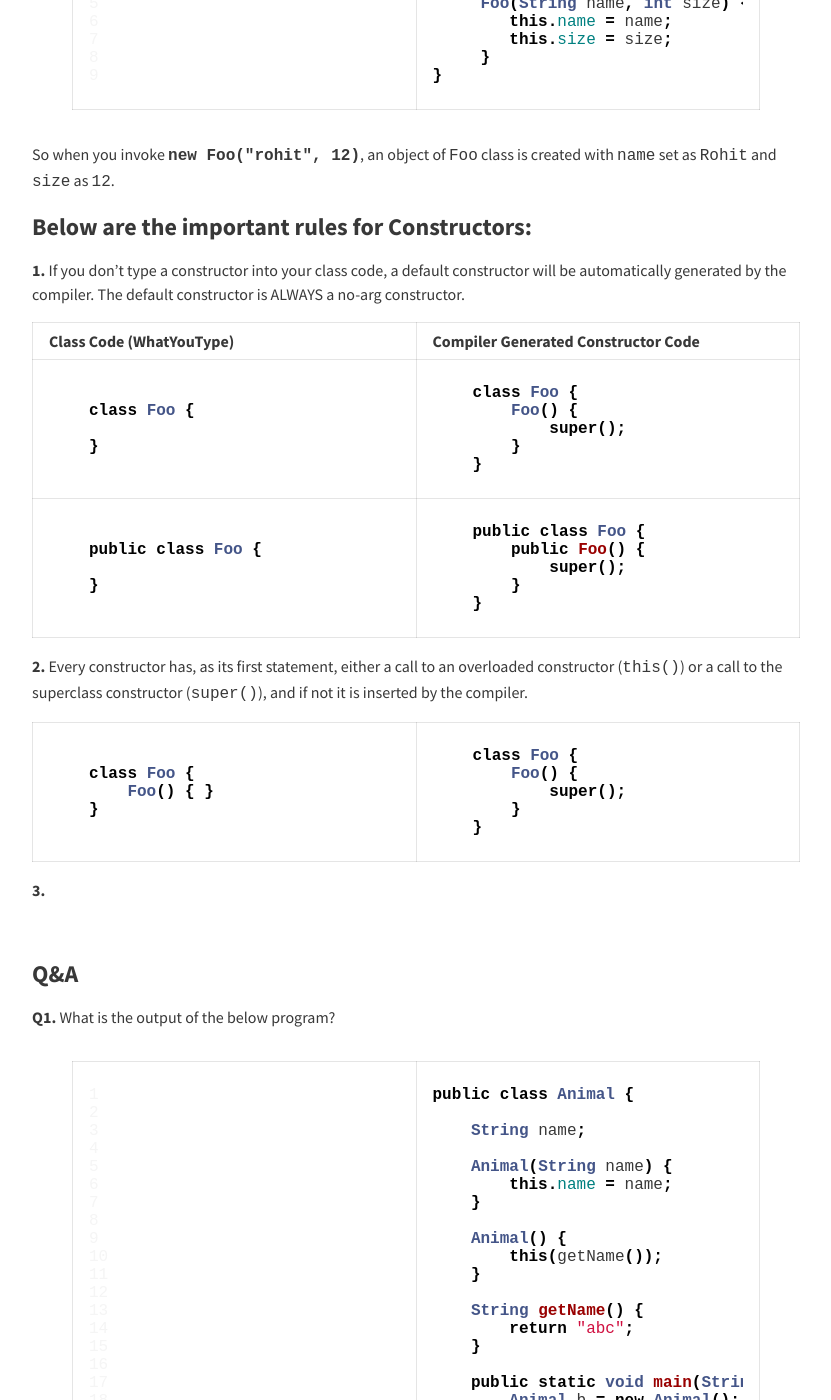
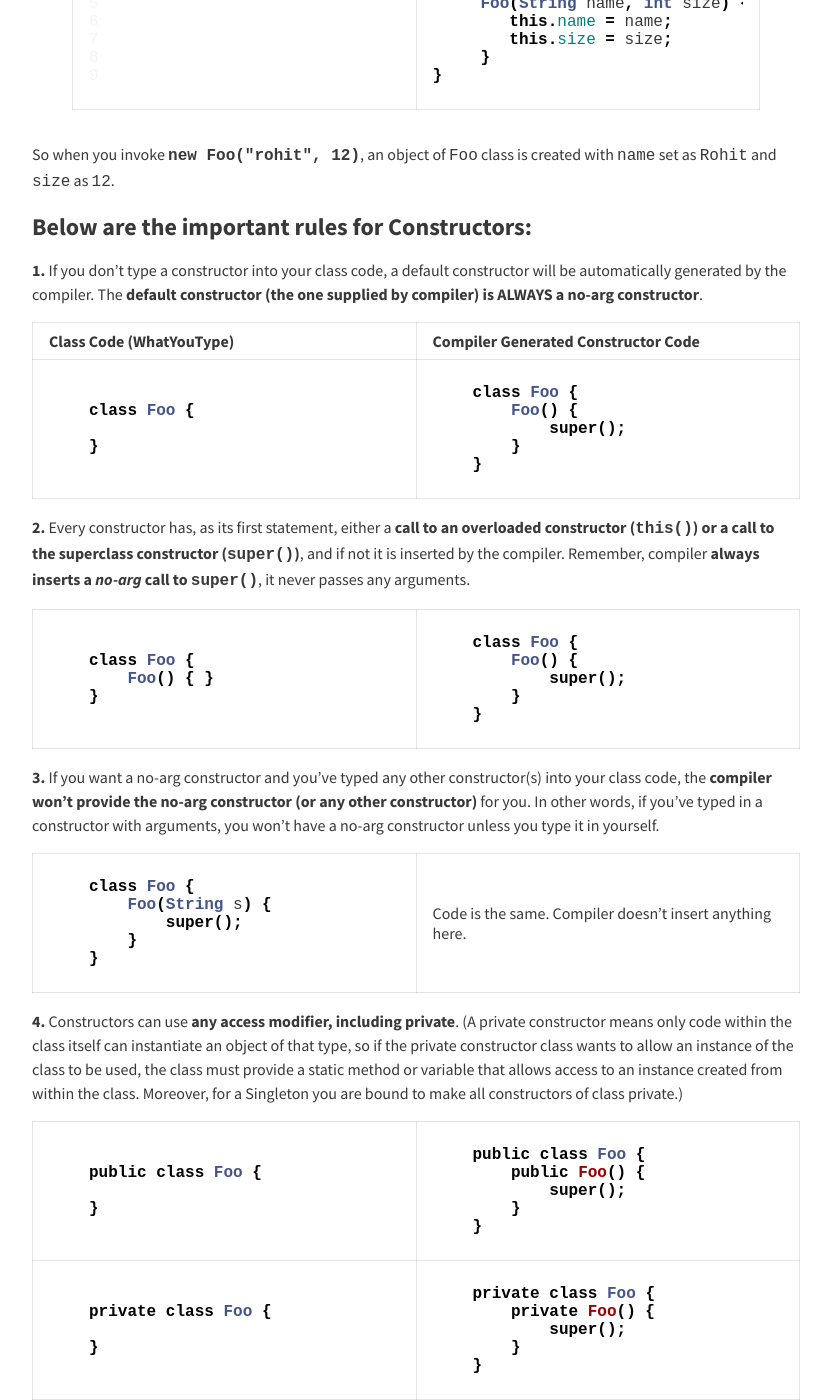
Before and after one commit to rampatra/JavaNotes, a Jekyll site: the page built from _posts/2015-06-30-constructors.md, in a window 1280 px wide and 1400 px high, scrolled down 861 px. Shown: the whole window, without its empty margins (224-1055 px from the left). Built offline with Jekyll 4.4.1, drawn with Linux system fonts in a browser that asks for light colours; nearby versions of some CDN libraries; comment, search, counter and statistics services are not loaded.

Commit message:
constructors: added content (70% done)

```diff
--- a/_posts/2015-06-30-constructors.md
+++ b/_posts/2015-06-30-constructors.md
@@ -37,7 +37,7 @@ as `12`.
 ### Below are the important rules for Constructors:
 
 __1.__ If you don't type a constructor into your class code, a default constructor will be automatically generated by
-the compiler. The default constructor is ALWAYS a no-arg constructor.
+the compiler. The __default constructor (the one supplied by compiler) is ALWAYS a no-arg constructor__.
 
 <table>
 
@@ -72,30 +72,11 @@ class Foo {
 </tr>
 
 
-<tr>
-<td>
-{% highlight java %}
-public class Foo {
-
-}
-{% endhighlight %}
-</td>
-<td>
-{% highlight java %}
-public class Foo {
-    public Foo() {
-        super();
-    }
-}
-{% endhighlight %}
-</td>
-</tr>
-
-
 </table>
 
-__2.__ Every constructor has, as its first statement, either a call to an overloaded constructor (`this()`) or a call to the
-superclass constructor (`super()`), and if not it is inserted by the compiler.
+__2.__ Every constructor has, as its first statement, either a __call to an overloaded constructor (`this()`) or a call to the
+superclass constructor (`super()`)__, and if not it is inserted by the compiler. Remember, compiler __always inserts a _no-arg_
+call to `super()`__, it never passes any arguments.
 
 
 <table>
@@ -121,8 +102,78 @@ class Foo {
 
 </table>
 
-__3.__
 
+__3.__ If you want a no-arg constructor and you've typed any other constructor(s) into your class code, the __compiler won't
+provide the no-arg constructor (or any other constructor)__ for you. In other words, if you've typed in a constructor with
+arguments, you won't have a no-arg constructor unless you type it in yourself.
+
+
+<table>
+
+<tr>
+<td>
+{% highlight java %}
+class Foo {
+    Foo(String s) {
+        super();
+    }
+}
+{% endhighlight %}
+</td>
+<td>
+Code is the same. Compiler doesn’t insert anything here.
+</td>
+</tr>
+
+</table>
+
+__4.__ Constructors can use __any access modifier, including private__. (A private constructor means only code within the
+class itself can instantiate an object of that type, so if the private constructor class wants to allow an instance of
+the class to be used, the class must provide a static method or variable that allows access to an instance created
+from within the class. Moreover, for a Singleton you are bound to make all constructors of class private.)
+
+<table>
+
+<tr>
+<td>
+{% highlight java %}
+public class Foo {
+
+}
+{% endhighlight %}
+</td>
+<td>
+{% highlight java %}
+public class Foo {
+    public Foo() {
+        super();
+    }
+}
+{% endhighlight %}
+</td>
+</tr>
+
+
+<tr>
+<td>
+{% highlight java %}
+private class Foo {
+
+}
+{% endhighlight %}
+</td>
+<td>
+{% highlight java %}
+private class Foo {
+    private Foo() {
+        super();
+    }
+}
+{% endhighlight %}
+</td>
+</tr>
+
+</table>
 
 {% include responsive_ad.html %}
 
```
